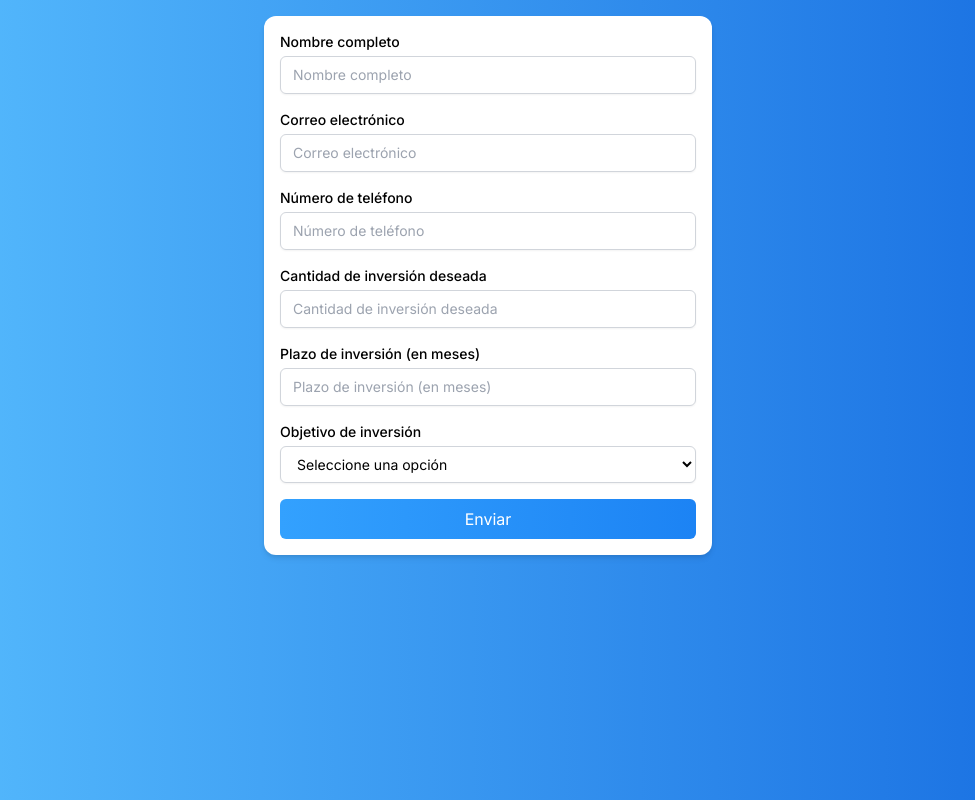
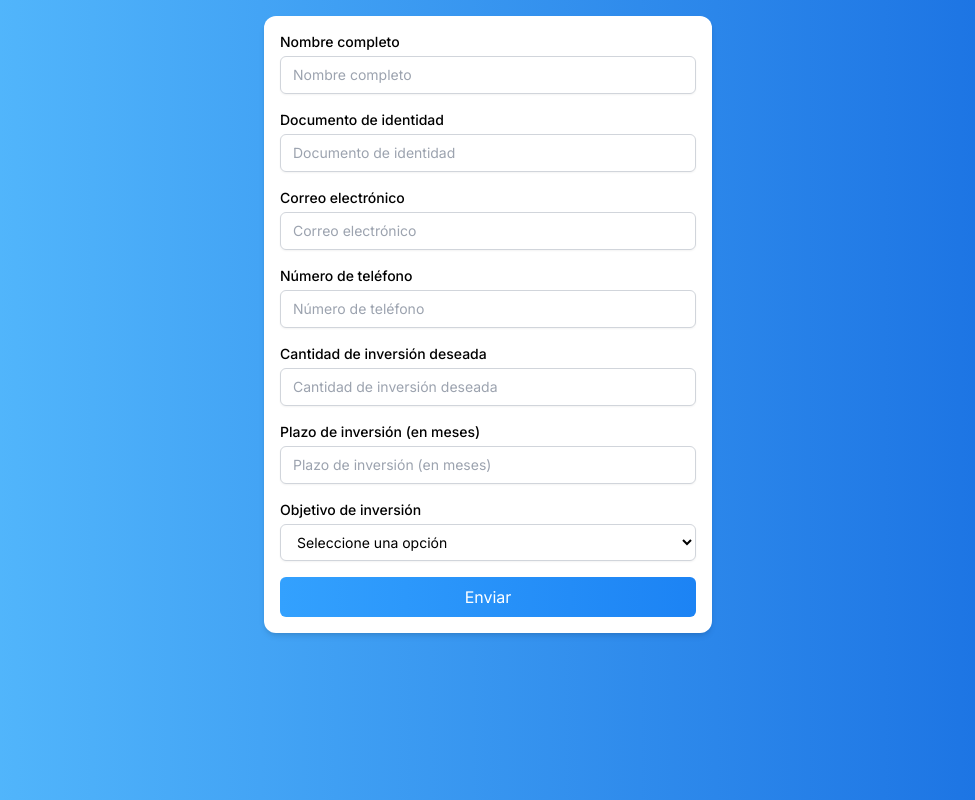
Before and after one commit to Futurizame/mvp-rumi-nextjs-main, a Next.js app: page /early-access in a window 1280 px wide. Shown: the whole page, without its empty margins (152-1127 px from the left). Built offline with nearby package versions, Linux system fonts and the light colour scheme.

Commit message:
added idDocument field (#10)

```diff
--- a/app/early-access/ui/form.tsx
+++ b/app/early-access/ui/form.tsx
@@ -104,7 +104,18 @@ const Form = () => {
           label="Nombre completo"
           value={formState.form.name}
           onChange={handleInputChange}
+          onValidate={validateFormField}
           errorMessage={formState.errors.name}
+        />
+
+        <TextInput
+          className="mb-4"
+          name="idDocument"
+          label="Documento de identidad"
+          value={formState.form.idDocument}
+          onChange={handleInputChange}
+          onValidate={validateFormField}
+          errorMessage={formState.errors.idDocument}
         />
 
         <TextInput
```
